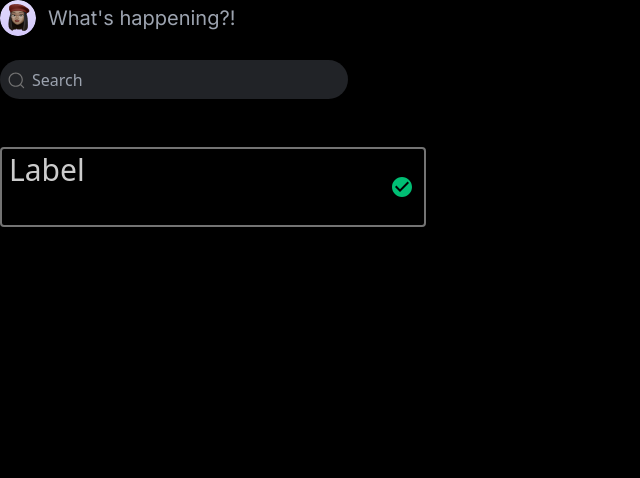
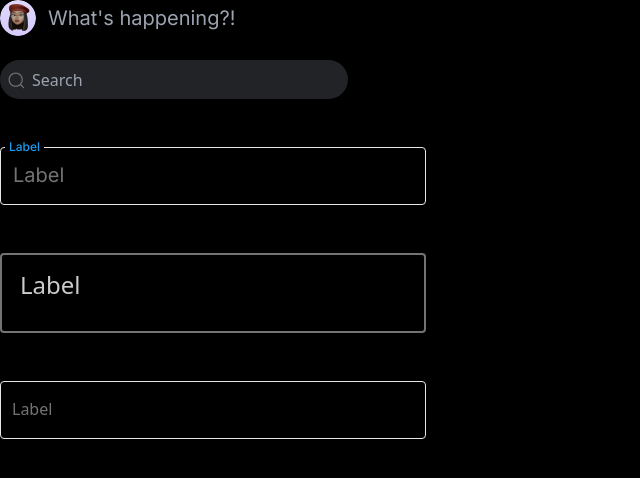
Before and after one commit to krutantsinh/capstone_project_1, a website: page src/input_components.html in a window 1280 px wide. Shown: the whole page, without its empty margins (0-640 px from the left). Drawn offline with Linux system fonts and the light colour scheme.

Commit message:
updated files

```diff
--- a/src/input.css
+++ b/src/input.css
@@ -2,3 +2,12 @@
 @tailwind base;
 @tailwind components;
 @tailwind utilities;
+
+input[type="text"]:focus ~ .input-text {
+    @apply text-twitterblue transform -translate-y-10 -translate-x-2 scale-75;
+}
+
+/* Apply styles when input is not empty (placeholder is not shown) */
+input[type="text"]:not(:placeholder-shown) ~ .input-text {
+    @apply text-twitterblue transform -translate-y-10 -translate-x-2 scale-75;
+}
--- a/src/input_components.html
+++ b/src/input_components.html
@@ -35,14 +35,34 @@
 
 <br><br>
 
-    <article class="flex">
+  <article >
+    <label class="relative cursor-pointer">
+    <input type="text" placeholder="Label" class=" w-426 py-4 px-3 rounded border border-solid text-neutral-50 bg-neutral-1000 outline-none hover:border-twitterblue_for_hover placeholder:font-inter placeholder:text-20 placeholder:font-normal placeholder:text-neutral-500 focus:border-twitterblue transition duration-300 peer">
+    <section class="font-inter text-12 font-medium text-twitterblue py-0 gap-2.5 bg-neutral-1000 absolute left-5 px-1 bottom-7 transition duration-300">Label</section>
+    </label>
+  </article>
+
+<br><br>
+
+
+<article class="flex  bg-black">
         <label class="relative justify-between items-center">
-            <input type="text" placeholder="label" class="relative h-20 w-426 py-4 px-3 gap-2.5 text-4xl text-neutral-500 bg-black border-neutral-500 border-2 rounded outline-none focus:border-twitterblue placeholder-neutral-500 placeholder-opacity-0 transition duration-300">
-            <section class="text-3xl text-white text-opacity-80 bg-black absolute left-5 top-5 px-1 transition duration-300">Label</section>
-            <img src="/public/images/tick.svg" alt="tick" class="w-6 h-6 shrink-0 absolute right-3 inset-y-7">
+            <input type="text" placeholder="label" class="h-20 w-426 py-4 px-3 gap-2.5 text-2xl text-neutral-50 bg-black border-neutral-500 border-2 rounded outline-none focus:border-twitterblue placeholder-neutral-500 placeholder-opacity-0 transition duration-300" />
+            <section class="text-2xl text-white text-opacity-80 bg-black absolute left-4 top-4 px-1 transition duration-300 input-text">Label</section>
+            <img src="/public/images/tick.svg" alt="tick" class="w-6 h-6 shrink-0 invisible focus:visible ">
         </label>
     </article>
+
 <br>
+<section class="">
+  <section class="relative">
+    <input type="text" id="Label" class="w-426 py-4 px-3 rounded border border-solid text-neutral-50 text-20 bg-neutral-1000 focus:outline-none focus:border-twitterblue transition duration-300 peer relative" autocomplete="off">
+    <label for="Label" class="absolute left-3 inset-y-4 text-neutral-500 cursor-text peer-focus:text-12 peer-focus:-top-3 peer-focus:px-1 bg-neutral-1000 peer-focus:text-twitterblue peer-focus: transition duration-300">Label</label>
+  </section>
+</section>
+
+
+
 
 
 </body>
--- a/tailwind.config.js
+++ b/tailwind.config.js
@@ -17,7 +17,7 @@ module.exports = {
       borderRadius: {
         '65': '65px',
         '30': '30px',
-        '200': '200px'
+        '200': '200px',
       },
       backdropBlur: {
         23: '23.668209075927734px',
@@ -62,7 +62,7 @@ module.exports = {
       },
       fontFamily: {
         inter: ['Inter', 'sans-serif'],
-        chirp: ['Chirp', 'sans'],
+
       },
 
       width: {
@@ -80,6 +80,7 @@ module.exports = {
         '19' : '19px',
         '512':'512px',
         '14.564':'14.564px',
+        '51.018':'51.018px',
 
       },
       height: {
```
Also changed, not shown: src/components.html (+2 -2 lines), dist/output.css, public/images/home_selected.png (deleted).
